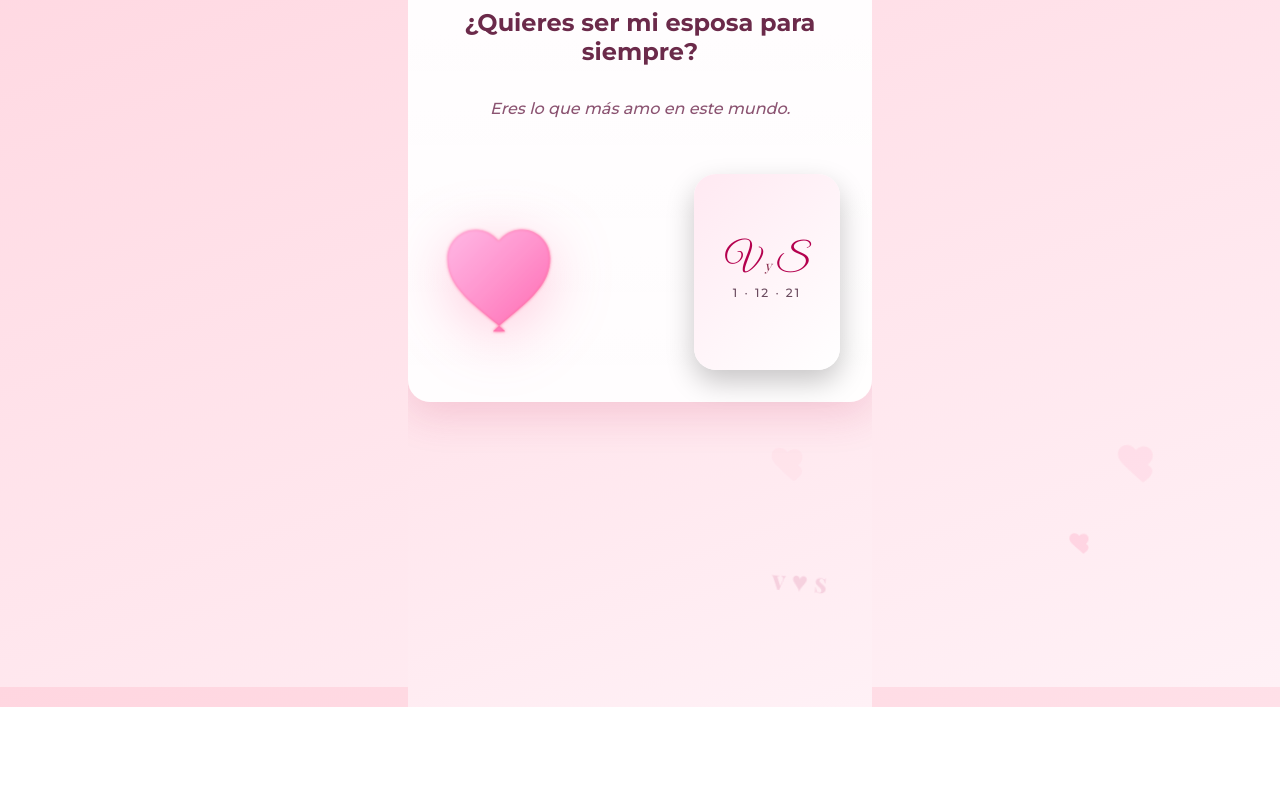
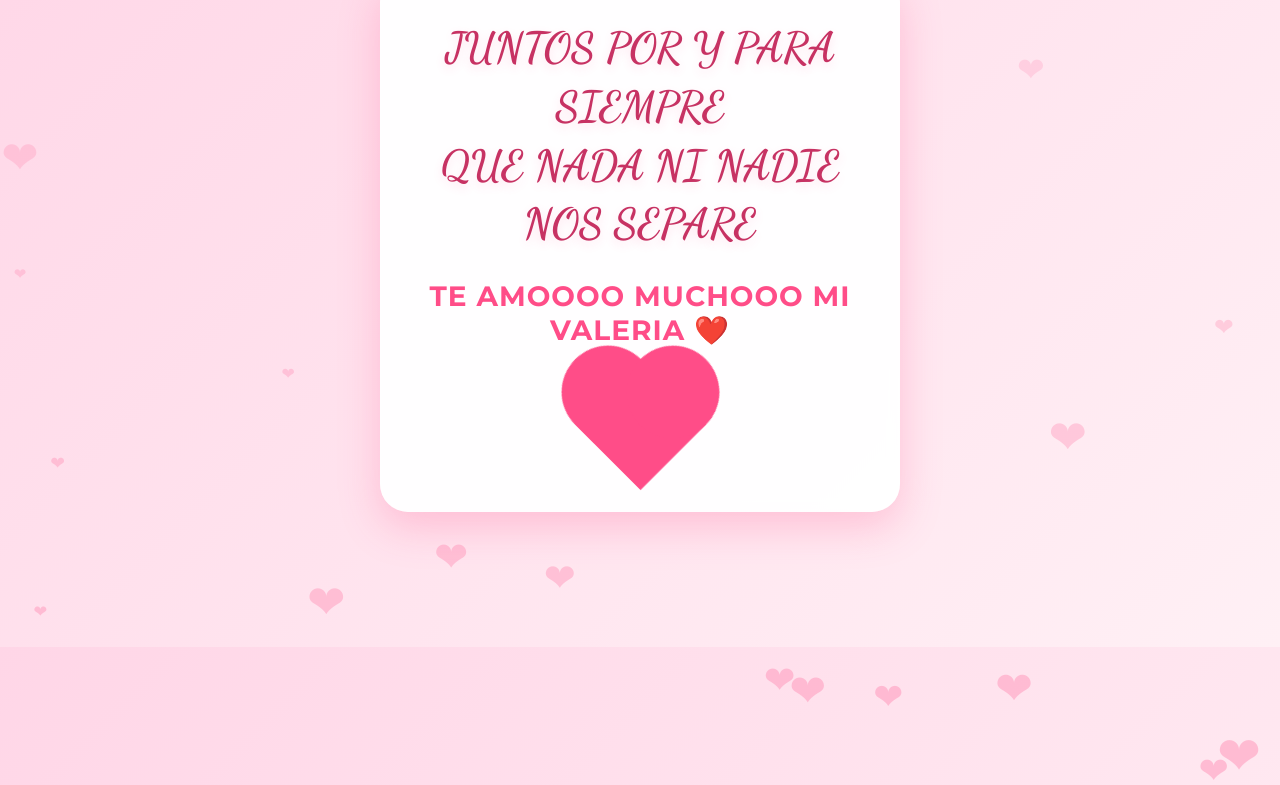
Before and after one commit to samuelhernan76-hash/011221, a plain HTML site: page index.html in a window 1280 px wide. Shown: the part 153-938 px from the top of the page. Before the commit the page ends 860 px from the top, so only its background shows below. Drawn offline with nearby package versions, Linux system fonts and the light colour scheme.

Commit message:
Update index.html

```diff
--- a/index.html
+++ b/index.html
@@ -1,225 +1,190 @@
-<!doctype html>
+<!DOCTYPE html>
 <html lang="es">
 <head>
-  <meta charset="utf-8" />
-  <meta name="viewport" content="width=device-width, initial-scale=1" />
-  <title>Para Valeria</title>
-  <link href="https://fonts.googleapis.com/css2?family=Great+Vibes&family=Montserrat:wght@300;500;700&family=Playfair+Display:wght@400;700&display=swap" rel="stylesheet">
-  <style>
-    :root{
-      --bg1:#ffd6e0; --bg2:#fff1f6; --accent:#ff4d88; --accent-dark:#c73263; --gold:#f7d28a;
-      --shadow: 0 12px 40px rgba(200,50,100,0.18);
+<meta charset="UTF-8">
+<meta name="viewport" content="width=device-width, initial-scale=1.0">
+
+<title>Para Valeria ❤️</title>
+
+<link href="https://fonts.googleapis.com/css2?family=Dancing+Script:wght@700&family=Montserrat:wght@400;600;700&display=swap" rel="stylesheet">
+
+<style>
+
+    *{
+        margin:0;
+        padding:0;
+        box-sizing:border-box;
     }
 
-    html,body{
-      height:100%;
-      margin:0;
-      font-family:Montserrat,system-ui,-apple-system,Segoe UI,Roboto,"Helvetica Neue",Arial;
-      background: linear-gradient(160deg,var(--bg1),var(--bg2));
-      overflow-x:hidden;
-      display:flex;
-      justify-content:center;
-      align-items:flex-start;
-      padding:20px 0;
+    body{
+        height:100vh;
+        display:flex;
+        justify-content:center;
+        align-items:center;
+        background:linear-gradient(135deg,#ffd6e7,#fff0f5);
+        overflow:hidden;
+        font-family:'Montserrat',sans-serif;
     }
 
-    /* Card */
+    /* TARJETA */
     .card{
-      position:relative;
-      z-index:2;
-      width:90%;
-      max-width:400px;
-      padding:32px;
-      border-radius:22px;
-      background:linear-gradient(180deg, rgba(255,255,255,.95), rgba(255,255,255,.92));
-      box-shadow:var(--shadow);
-      display:flex;
-      flex-direction:column;
-      align-items:center;
-      gap:24px;
-      text-align:center;
+        width:90%;
+        max-width:520px;
+        background:rgba(255,255,255,0.96);
+        padding:45px 35px;
+        border-radius:28px;
+        text-align:center;
+        box-shadow:0 15px 40px rgba(255,77,136,0.25);
+        animation:float 4s ease-in-out infinite;
+        z-index:2;
+        backdrop-filter:blur(6px);
     }
 
-    /* Left content */
-    .greeting{
-      font-family:'Great Vibes', cursive;
-      font-size:48px;
-      color:var(--accent-dark);
-      margin:0 0 6px;
-    }
-    .proposal{
-      font-size:24px;
-      color:#6b2a4a;
-      margin:0;
-      font-weight:600;
-      line-height:1.2;
-    }
-    .love-line{
-      color:#8b5371;
-      font-size:16px;
-      font-style:italic;
-      margin-top:8px;
+    @keyframes float{
+        0%{transform:translateY(0);}
+        50%{transform:translateY(-8px);}
+        100%{transform:translateY(0);}
     }
 
-    /* Heart + VS */
-    .heart-wrap{
-      position:relative;
-      width:100%;
-      display:flex;
-      justify-content:space-between; /* separa corazón y VS */
-      align-items:center;
-      margin-top:16px;
+    /* TEXTO PRINCIPAL */
+    .text{
+        font-family:'Dancing Script',cursive;
+        font-size:42px;
+        line-height:1.4;
+        color:#c73263;
+        text-shadow:0 4px 10px rgba(255,77,136,0.15);
     }
 
-    .heart-svg{
-      width:130px; /* más grande */
-      height:130px;
-      filter:drop-shadow(0 12px 28px rgba(255,77,136,.28));
-      animation:pulseMove 3s ease-in-out infinite; /* más movimiento */
-      z-index:5;
-      flex-shrink:0;
+    /* TEXTO AMOR */
+    .love{
+        margin-top:25px;
+        font-family:'Montserrat',sans-serif;
+        font-size:28px;
+        font-weight:700;
+        color:#ff4d88;
+        letter-spacing:1px;
     }
 
-    @keyframes pulseMove{
-      0%{transform:translateY(0) scale(1) rotate(0deg);}
-      25%{transform:translateY(-4px) scale(1.08) rotate(-2deg);}
-      50%{transform:translateY(-2px) scale(1.12) rotate(2deg);}
-      75%{transform:translateY(-4px) scale(1.08) rotate(-1deg);}
-      100%{transform:translateY(0) scale(1) rotate(0deg);}
+    /* CORAZÓN MÁS PEQUEÑO */
+    .heart{
+        width:85px;
+        height:85px;
+        margin:35px auto 0;
+        position:relative;
+        transform:rotate(-45deg);
+        animation:pulse 1.5s infinite;
     }
 
-    .photo-wrap.initials{
-      width:130px;
-      height:180px;
-      border-radius:22px;
-      display:flex;
-      flex-direction:column;
-      align-items:center;
-      justify-content:center;
-      box-shadow:0 12px 28px rgba(0,0,0,0.22);
-      background:linear-gradient(135deg,#ffe9f2,#fff);
-      padding:8px;
-      animation:floatVS 5s ease-in-out infinite; /* más movimiento */
-      flex-shrink:0;
+    .heart::before,
+    .heart::after{
+        content:"";
+        position:absolute;
+        width:85px;
+        height:85px;
+        background:#ff4d88;
+        border-radius:50%;
     }
 
-    @keyframes floatVS{
-      0%{transform:translateY(0);}
-      25%{transform:translateY(-6px);}
-      50%{transform:translateY(-3px);}
-      75%{transform:translateY(-6px);}
-      100%{transform:translateY(0);}
+    .heart::before{
+        top:-42px;
+        left:0;
     }
 
-    .photo-wrap.initials .vs{display:flex;align-items:center;gap:4px}
-    .photo-wrap.initials .V,.photo-wrap.initials .S{
-      font-family:'Great Vibes',cursive;
-      font-size:36px;
-      color:#b4004e;
-      line-height:1;
-    }
-    .photo-wrap.initials .y{
-      font-family:'Playfair Display',serif;
-      font-size:14px;
-      color:#8b2e4f;
-      font-style:italic;
-      align-self:flex-end;
-      margin-bottom:4px;
-    }
-    .photo-wrap.initials .date{
-      margin-top:6px;
-      font-size:12px;
-      letter-spacing:2px;
-      color:#6b4b5f;
+    .heart::after{
+        left:42px;
+        top:0;
     }
 
-    /* Floating hearts */
-    .hearts{position:fixed;inset:0;z-index:1;pointer-events:none;overflow:hidden}
-    .fheart{position:absolute;will-change:transform,opacity;transform-origin:center;opacity:0;animation:floatUp linear infinite}
-    .vstoken{position:absolute;will-change:transform,opacity;font-family:'Playfair Display',serif;font-weight:700;color:rgba(180,0,78,0.95);opacity:0;animation:floatUp var(--dur,14s) linear infinite;text-shadow:0 6px 18px rgba(255,255,255,0.08)}
-    @keyframes floatUp{
-      0%{transform:translateY(120vh) scale(.6) rotate(-10deg);opacity:0}
-      10%{opacity:.95}
-      100%{transform:translateY(-30vh) scale(1.15) rotate(6deg);opacity:0}
+    .heart-main{
+        width:85px;
+        height:85px;
+        background:#ff4d88;
+        position:absolute;
     }
 
-  </style>
+    @keyframes pulse{
+        0%{
+            transform:rotate(-45deg) scale(1);
+        }
+        50%{
+            transform:rotate(-45deg) scale(1.1);
+        }
+        100%{
+            transform:rotate(-45deg) scale(1);
+        }
+    }
+
+    /* CORAZONES FLOTANTES */
+    .floating-heart{
+        position:absolute;
+        color:rgba(255,77,136,0.3);
+        animation:up linear infinite;
+        user-select:none;
+    }
+
+    @keyframes up{
+        from{
+            transform:translateY(100vh);
+            opacity:0;
+        }
+
+        10%{
+            opacity:1;
+        }
+
+        to{
+            transform:translateY(-120vh);
+            opacity:0;
+        }
+    }
+
+</style>
 </head>
+
 <body>
-  <div class="hearts" id="hearts"></div>
 
-  <div class="card" role="main">
-    <h1 class="greeting">Valeria</h1>
-    <p class="proposal">¿Quieres ser mi esposa <strong>para siempre</strong>?</p>
-    <p class="love-line">Eres lo que más amo en este mundo.</p>
+<!-- TARJETA -->
+<div class="card">
 
-    <div class="heart-wrap" aria-hidden="true">
-      <!-- Corazón a la izquierda -->
-      <svg class="heart-svg" viewBox="0 0 512 472" xmlns="http://www.w3.org/2000/svg" aria-hidden="true">
-        <defs>
-          <linearGradient id="grad" x1="0" y1="0" x2="1" y2="1">
-            <stop offset="0%" stop-color="#ff8fc0"/>
-            <stop offset="100%" stop-color="#ff4d88"/>
-          </linearGradient>
-          <filter id="softGlow" x="-50%" y="-50%" width="200%" height="200%">
-            <feGaussianBlur stdDeviation="6" result="b"/>
-            <feBlend in="SourceGraphic" in2="b" mode="screen"/>
-          </filter>
-        </defs>
-        <path d="M256 464s-16-14.4-32-28.8C120 350.4 48 292.8 48 200 48 142.4 92.8 96 150.4 96c32 0 64 16 83.2 41.6C252.8 112 284.8 96 316.8 96 374.4 96 419.2 142.4 419.2 200c0 92.8-72 150.4-176 235.2-16 14.4-32 28.8-32 28.8z" fill="url(#grad)" filter="url(#softGlow)"/>
-      </svg>
+    <div class="text">
+        JUNTOS POR Y PARA SIEMPRE<br>
+        QUE NADA NI NADIE NOS SEPARE
+    </div>
 
-      <!-- VS a la derecha -->
-      <div class="photo-wrap initials" aria-hidden="true">
-        <div class="vs"><span class="V">V</span><span class="y">y</span><span class="S">S</span></div>
-        <div class="date">1 · 12 · 21</div>
-      </div>
+    <div class="love">
+        TE AMOOOO MUCHOOO MI VALERIA ❤️
     </div>
-  </div>
 
-  <script>
-    (function(){
-      const container = document.getElementById('hearts');
-      const HEARTS = 28;
-      const ns = 'http://www.w3.org/2000/svg';
-      for(let i=0;i<HEARTS;i++){
-        const svg = document.createElementNS(ns, 'svg');
-        svg.setAttribute('viewBox','0 0 24 24');
-        svg.classList.add('fheart');
-        const size = 20 + Math.random()*48;
-        svg.style.width = size + 'px';
-        svg.style.height = size + 'px';
-        svg.style.left = (5 + Math.random()*90) + '%';
-        svg.style.top = (85 + Math.random()*25) + '%';
-        const dur = 10 + Math.random()*22;
-        svg.style.animationDuration = dur + 's';
-        svg.style.animationDelay = (-Math.random()*25) + 's';
-        svg.style.opacity = (0.4 + Math.random()*0.5).toFixed(2);
-        const path = document.createElementNS(ns,'path');
-        path.setAttribute('d','M12 21s-6.716-4.867-9.242-7.243C-0.513 10.896 1.09 6.5 4.5 6.5c1.9 0 3.08 1.198 3.5 1.8.42-.602 1.6-1.8 3.5-1.8 3.41 0 5.01 4.396 1.742 7.257C18.716 16.133 12 21 12 21z');
-        path.setAttribute('fill','var(--accent)');
-        svg.appendChild(path);
-        container.appendChild(svg);
-      }
+    <!-- CORAZÓN -->
+    <div class="heart">
+        <div class="heart-main"></div>
+    </div>
 
-      const TOKENS = 12;
-      const tokenChoices = ['v ♥ s'];
-      for(let i=0;i<TOKENS;i++){
-        const span = document.createElement('div');
-        span.className = 'vstoken';
-        span.textContent = tokenChoices[0];
-        const size = 16 + Math.random()*36;
-        span.style.fontSize = size + 'px';
-        span.style.left = (5 + Math.random()*90) + '%';
-        span.style.top = (85 + Math.random()*25) + '%';
-        const dur = 12 + Math.random()*18;
-        span.style.setProperty('--dur', dur + 's');
-        span.style.animationDuration = dur + 's';
-        span.style.animationDelay = (-Math.random()*25) + 's';
-        span.style.opacity = (0.25 + Math.random()*0.6).toFixed(2);
-        container.appendChild(span);
-      }
-    })();
-  </script>
+</div>
+
+<script>
+
+    // Corazones flotando
+    for(let i=0;i<25;i++){
+
+        const heart = document.createElement("div");
+
+        heart.classList.add("floating-heart");
+
+        heart.innerHTML = "❤";
+
+        heart.style.left = Math.random()*100 + "vw";
+
+        heart.style.fontSize = (15 + Math.random()*40) + "px";
+
+        heart.style.animationDuration = (5 + Math.random()*10) + "s";
+
+        heart.style.animationDelay = Math.random()*5 + "s";
+
+        document.body.appendChild(heart);
+    }
+
+</script>
+
 </body>
 </html>
```
